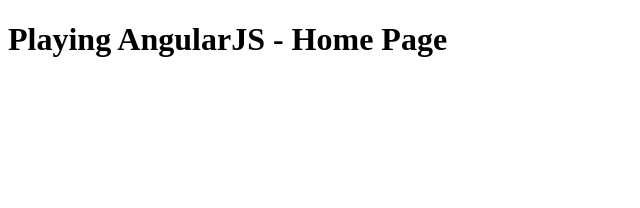
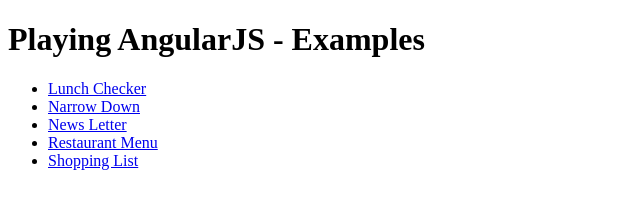
Before and after one commit to anand-singh/playing-angularjs, a plain HTML site: page index.html in a window 1280 px wide. Shown: the whole page, without its empty margins (0-640 px from the left). Drawn offline with Linux system fonts and the light colour scheme.

Commit message:
Added code examples

```diff
--- a/index.html
+++ b/index.html
@@ -5,6 +5,13 @@
     <title>Playing AngularJS</title>
   </head>
   <body>
-    <h1>Playing AngularJS - Home Page</h1>
+    <h1>Playing AngularJS - Examples</h1>
+    <ul>
+      <li><a href="https://anand-singh.github.io/playing-angularjs/examples/lunch-checker/">Lunch Checker</a></li>
+      <li><a href="https://anand-singh.github.io/playing-angularjs/examples/narrow-down/">Narrow Down</a></li>
+      <li><a href="https://anand-singh.github.io/playing-angularjs/examples/newsletter/">News Letter</a></li>
+      <li><a href="https://anand-singh.github.io/playing-angularjs/examples/restaurant-menu/">Restaurant Menu</a></li>
+      <li><a href="https://anand-singh.github.io/playing-angularjs/examples/shopping-list/">Shopping List</a></li>
+    </ul>
   </body>
 </html>
```
